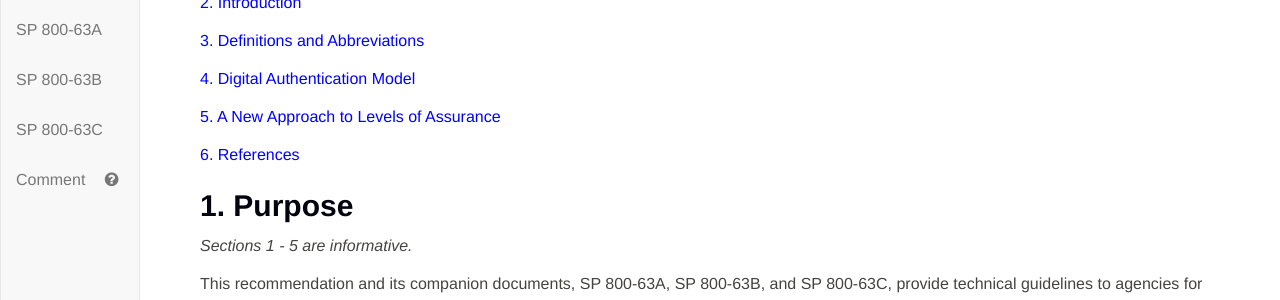
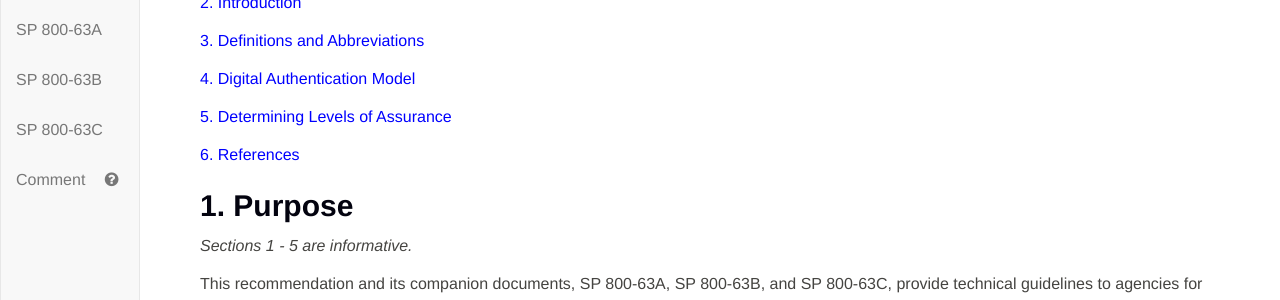
Before and after one commit to usnistgov/800-63-3, a Jekyll site: the page built from sp800-63-3.md, in a window 1280 px wide and 900 px high, scrolled down 5664 px. Shown: the part 152-452 px from the top of the window. Built offline with Jekyll 4.4.1, drawn with Linux system fonts in a browser that asks for light colours.

```diff
--- a/sp800-63-3/cover.md
+++ b/sp800-63-3/cover.md
@@ -243,6 +243,6 @@
 
 [4. Digital Authentication Model](#sec4)
 
-[5. A New Approach to Levels of Assurance](#sec5)
+[5. Determining Levels of Assurance](#sec5)
 
 [6. References](#references)
```
Also changed, not shown: sp800-63a/media/ProofingProcess.png, 1 other file.
